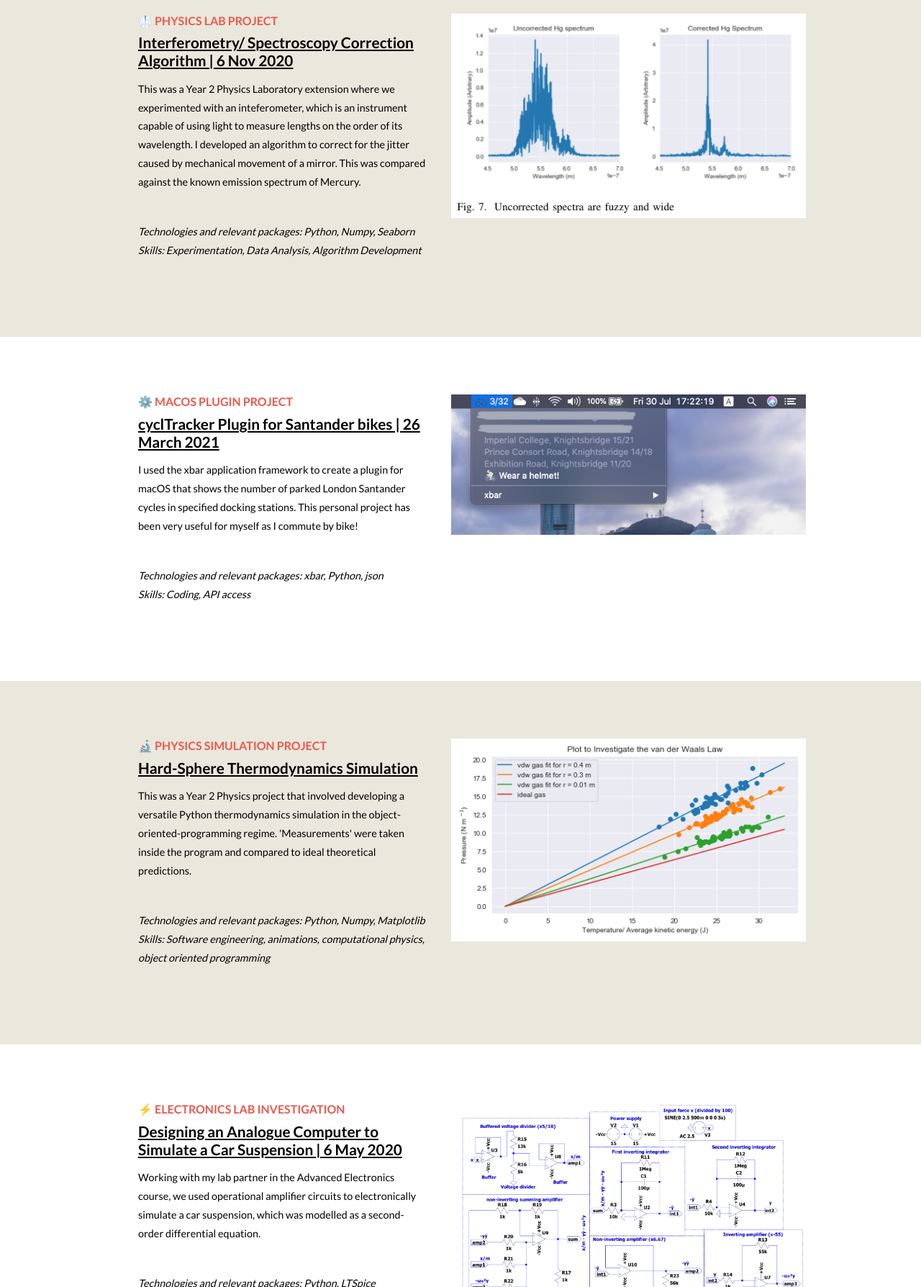
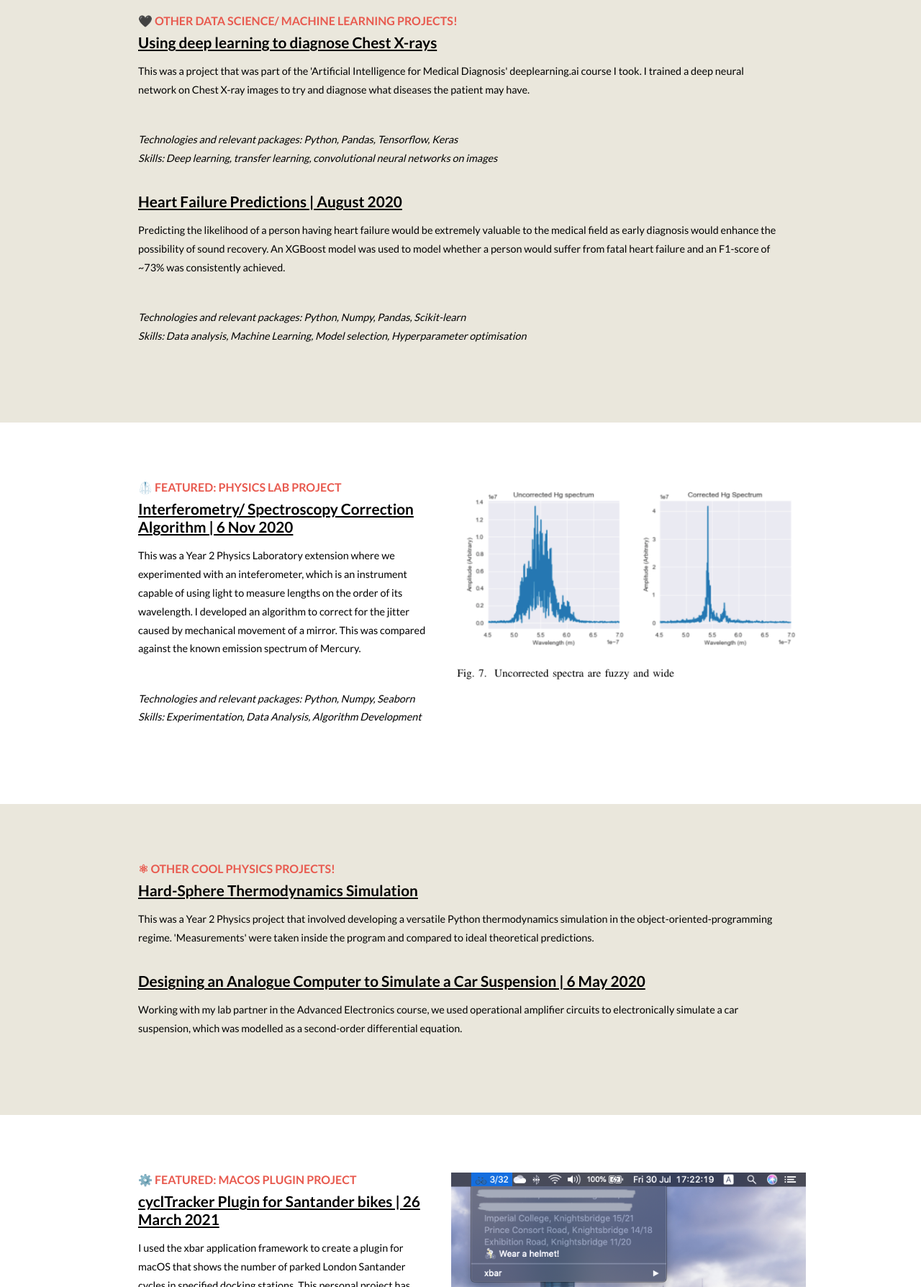
Before and after one commit to kwokkenton/me, a plain HTML site: page science.html in a window 1280 px wide. Shown: the part 1012-2800 px from the top of the page at 72% size. Drawn offline with Linux system fonts and the light colour scheme.

Commit message:
Content update

```diff
--- a/css/main.scss
+++ b/css/main.scss
@@ -271,13 +271,18 @@ section {
 
 @media only screen and (min-width: 800px) {
   .featured {
-    text-align: left;
     padding-left: 7em;
     padding-right: 7em;
+    text-align: left;
   }
   .featured {
     display: grid;
     grid-template-columns: 45% auto;
+  }
+  .other {
+    padding-left: 7em;
+    padding-right: 7em;
+    text-align: left;
   }
   .left {
     display: grid;
@@ -328,6 +333,11 @@ section {
     padding-right: 12em;
   }
 
+  .other {
+    padding-left: 12em;
+    padding-right: 12em;
+  }
+
   header {
     padding: 2em 2em 2em 4em;
   }
--- a/science.html
+++ b/science.html
@@ -4,14 +4,14 @@
     <meta charset="UTF-8" />
     <meta http-equiv="X-UA-Compatible" content="IE=edge" />
     <meta name="viewport" content="width=device-width, initial-scale=1.0" />
-    <title>Document</title>
+    <title>Kenton Kwok | Science</title>
     <link rel="stylesheet" href="css/main.css" />
   </head>
 
   <body>
     <div class="nav-container">
       <header>
-        <a href="index.html" class="logo">Kenton Kwok</a>
+        <a href="index.html" class="logo">Kenton</a>
         <nav>
           <ul>
             <li><a href="about.html">about</a></li>
@@ -31,7 +31,7 @@
     <section class="featured">
       <div class="left">
         <div class="inner transition2">
-          <p class="subtitle">📊 Data Science Project</p>
+          <p class="subtitle">📊 Featured: Data Science Project</p>
           <a
             href="https://medium.com/@kwokkenton/is-hong-kong-facing-depopulation-e5b2d274e42a"
             class="featured-title"
@@ -55,10 +55,48 @@
       <img class="right transition2" src="images/hkimm.png" alt="featured photo" />
     </section>
 
-    <section class="featured other">
+    <section class="other">
+      <div class="inner transition2">
+        <p class="subtitle">🖤 Other data science/ machine learning projects!</p>
+        <a href="#" class="featured-title">Using deep learning to diagnose Chest X-rays</a>
+        <p class="featured-desc">
+          This was a project that was part of the 'Artificial Intelligence for Medical Diagnosis'
+          deeplearning.ai course I took. I trained a deep neural network on Chest X-ray images to
+          try and diagnose what diseases the patient may have.
+        </p>
+        <p class="featured-desc">
+          <i
+            >Technologies and relevant packages: Python, Pandas, Tensorflow, Keras<br />
+            Skills: Deep learning, transfer learning, convolutional neural networks on images</i
+          >
+        </p>
+
+        <a
+          href="https://www.kaggle.com/kentonkwok/destined-for-heart-failure"
+          class="featured-title"
+          target="_blank"
+          >Heart Failure Predictions | August 2020</a
+        >
+        <p class="featured-desc">
+          Predicting the likelihood of a person having heart failure would be extremely valuable to
+          the medical field as early diagnosis would enhance the possibility of sound recovery. An
+          XGBoost model was used to model whether a person would suffer from fatal heart failure and
+          an F1-score of ~73% was consistently achieved.
+        </p>
+
+        <p class="featured-desc">
+          <i
+            >Technologies and relevant packages: Python, Numpy, Pandas, Scikit-learn <br />
+            Skills: Data analysis, Machine Learning, Model selection, Hyperparameter optimisation</i
+          >
+        </p>
+      </div>
+    </section>
+
+    <section class="featured">
       <div class="left">
         <div class="inner transition2">
-          <p class="subtitle">🥼 Physics Lab Project</p>
+          <p class="subtitle">🥼 Featured: Physics Lab Project</p>
           <a href="#" class="featured-title"
             >Interferometry/ Spectroscopy Correction Algorithm | 6 Nov 2020</a
           >
@@ -80,10 +118,33 @@
       <img class="right transition2" src="images/laser.png" alt="featured photo" />
     </section>
 
+    <section class="other">
+      <div class="left">
+        <div class="inner transition2">
+          <p class="subtitle">⚛ Other cool physics projects!</p>
+          <a href="#" class="featured-title">Hard-Sphere Thermodynamics Simulation</a>
+          <p class="featured-desc">
+            This was a Year 2 Physics project that involved developing a versatile Python
+            thermodynamics simulation in the object-oriented-programming regime. 'Measurements' were
+            taken inside the program and compared to ideal theoretical predictions.
+          </p>
+
+          <a href="#" class="featured-title"
+            >Designing an Analogue Computer to Simulate a Car Suspension | 6 May 2020</a
+          >
+          <p class="featured-desc">
+            Working with my lab partner in the Advanced Electronics course, we used operational
+            amplifier circuits to electronically simulate a car suspension, which was modelled as a
+            second-order differential equation.
+          </p>
+        </div>
+      </div>
+    </section>
+
     <section class="featured">
       <div class="left">
         <div class="inner transition2">
-          <p class="subtitle">⚙️ macOS Plugin Project</p>
+          <p class="subtitle">⚙️ Featured: macOS Plugin Project</p>
           <a href="https://github.com/kwokkenton/plugins" class="featured-title" target="_blank"
             >cyclTracker Plugin for Santander bikes | 26 March 2021</a
           >
@@ -102,53 +163,6 @@
         </div>
       </div>
       <img class="right transition2" src="images/xbar.png" alt="featured photo" />
-    </section>
-
-    <section class="featured other">
-      <div class="left">
-        <div class="inner transition2">
-          <p class="subtitle">🔬 Physics Simulation Project</p>
-          <a href="#" class="featured-title">Hard-Sphere Thermodynamics Simulation</a>
-          <p class="featured-desc">
-            This was a Year 2 Physics project that involved developing a versatile Python
-            thermodynamics simulation in the object-oriented-programming regime. 'Measurements' were
-            taken inside the program and compared to ideal theoretical predictions.
-          </p>
-
-          <p class="featured-desc">
-            <i
-              >Technologies and relevant packages: Python, Numpy, Matplotlib <br />
-              Skills: Software engineering, animations, computational physics, object oriented
-              programming
-            </i>
-          </p>
-        </div>
-      </div>
-      <img class="right transition2" src="images/balls.png" alt="van der waals law" />
-    </section>
-
-    <section class="featured">
-      <div class="left">
-        <div class="inner transition2">
-          <p class="subtitle">⚡️ Electronics Lab Investigation</p>
-          <a href="#" class="featured-title"
-            >Designing an Analogue Computer to Simulate a Car Suspension | 6 May 2020</a
-          >
-          <p class="featured-desc">
-            Working with my lab partner in the Advanced Electronics course, we used operational
-            amplifier circuits to electronically simulate a car suspension, which was modelled as a
-            second-order differential equation.
-          </p>
-
-          <p class="featured-desc">
-            <i
-              >Technologies and relevant packages: Python, LTSpice <br />
-              Skills: Design, Electronics, Data Analysis</i
-            >
-          </p>
-        </div>
-      </div>
-      <img class="right transition2" src="images/car.png" alt="featured photo" />
     </section>
 
     <!-- FOOTER -->
```
Also changed, not shown: about.html (+9 -5 lines), index.html (+1 -1 lines), photography.html (+1 -1 lines), css/main.css, 4 other files.
